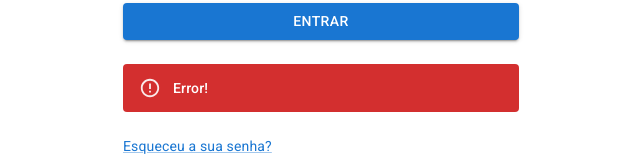
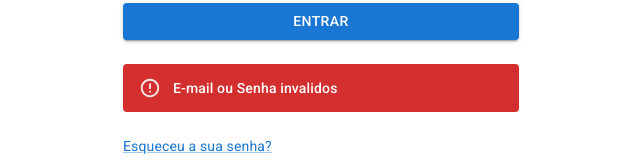
Before and after one commit to HenriqueACF/Delivery-System, a Next.js app in the folder saas-painel/: page /login in a window 1280 px wide. Both pictures are taken after typing "name@example.com", "Sample123" into the empty fields and a click on the button "ENTRAR". Shown: the part 381-541 px from the top of the page, without its empty margins (319-959 px from the left). Built offline with nearby package versions, Linux system fonts and the light colour scheme.

Commit message:
fix: ajuste no redirecinamento de esqueci minha senha, e tratativa das mensagens de erro

```diff
--- a/saas-painel/src/app/(login)/login/page.tsx
+++ b/saas-painel/src/app/(login)/login/page.tsx
@@ -59,7 +59,7 @@ const Page = () => {
                         onChange={e => setEmailField(e.target.value)}
                         value={emailField}
                         disabled={loading}
-                        required
+                        // required
                     />
                     <TextField
                         label="Digite a sua Senha"
@@ -72,7 +72,7 @@ const Page = () => {
                         onChange={e => setPasswordField(e.target.value)}
                         value={passwordField}
                         disabled={loading}
-                        required
+                        // required
                     />
                     <Button
                         type="submit"
@@ -88,12 +88,12 @@ const Page = () => {
                             sx={{
                                 mt: 3
                             }}
-                        >Error!</Alert>
+                        >{error}</Alert>
                     }
 
                     <Box sx={{ mt:3 }}>
                         <MuiLink
-                            href="/login/forgor"
+                            href="/login/forgot"
                             variant="body2"
                             component={Link}
                         >Esqueceu a sua senha?</MuiLink>
```
